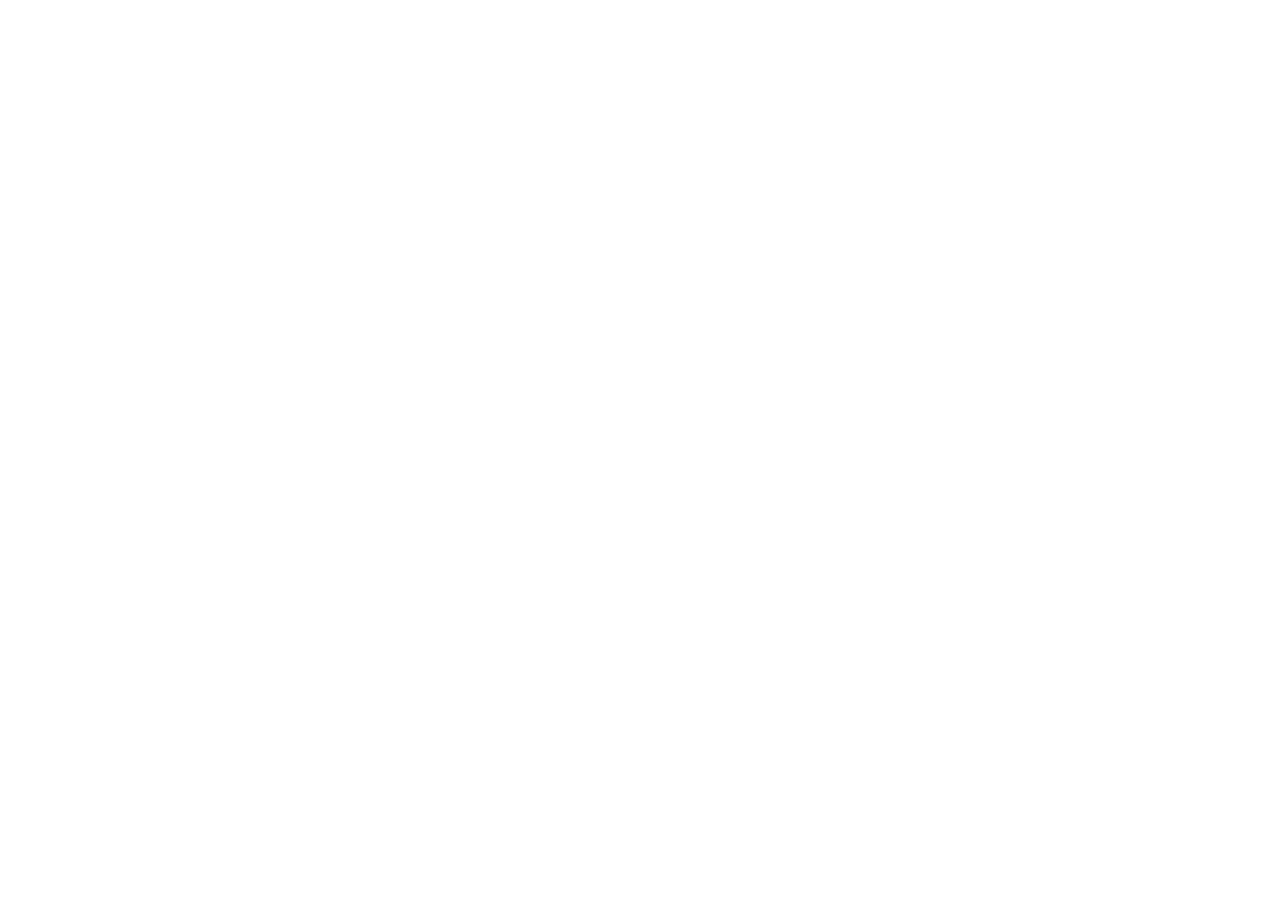
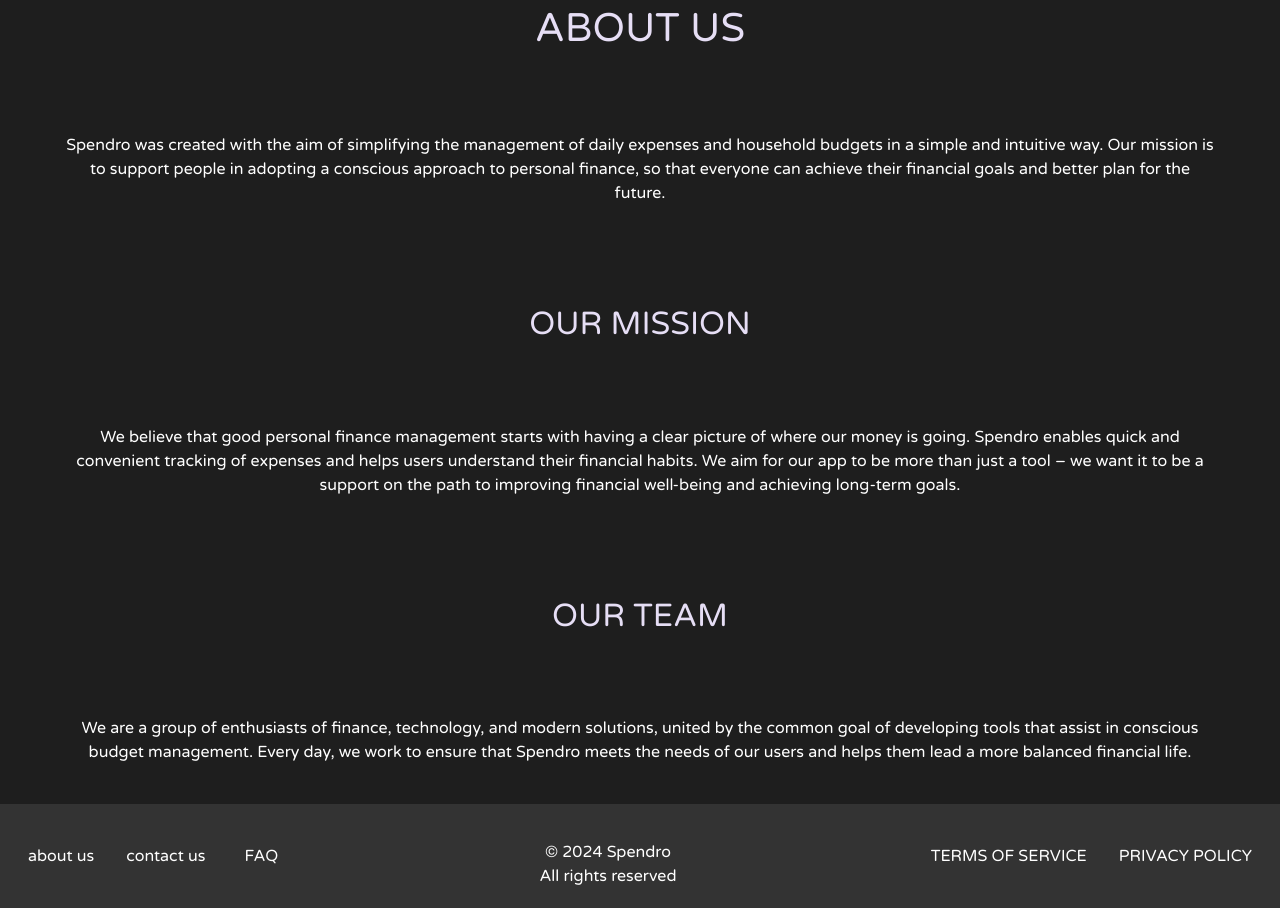
Before and after one commit to becool14/spendro, a React (Create React App) app in the folder frontend/: page /aboutUs in a window 1280 px wide. Before the commit this address had no page. Shown: the part 160-1068 px from the top of the page. Before the commit the page ends 800 px from the top, so only its background shows below. Built offline with nearby package versions, Linux system fonts and the light colour scheme.

Commit message:
[SPEN-13] Created page "About us"

```diff
--- a/frontend/src/App.jsx
+++ b/frontend/src/App.jsx
@@ -4,6 +4,7 @@ import { ThemeProvider } from '@mui/material/styles'
 import theme from './layouts/theme' // Імпортуємо тему
 import Home from './pages/Home'
 import Login from './pages/Login'
+import AboutUs from './pages/AboutUs'
 import '@fontsource/varela-round'
 
 function App() {
@@ -13,6 +14,7 @@ function App() {
         <Routes>
           <Route path="/" element={<Home />} />
           <Route path="/login" element={<Login />} />
+          <Route path="/aboutUs" element={<AboutUs />} />
         </Routes>
       </Router>
     </ThemeProvider>
--- a/frontend/src/components/Footer.jsx
+++ b/frontend/src/components/Footer.jsx
@@ -1,26 +1,37 @@
 // src/components/Footer.js
-import './Footer.css'
-import Typography from '@mui/material/Typography'
-import { Box, Button } from '@mui/material'
+import './Footer.css';
+import Typography from '@mui/material/Typography';
+import { Box, Button } from '@mui/material';
+import { Link } from 'react-router-dom';
 
 function Footer() {
   return (
-    <footer>
+    <Box
+      component="footer"
+      sx={{
+        mt: 'auto', // Додає верхній відступ автоматично для зміщення футера вниз
+        width: '100%',
+        backgroundColor: '#333',
+        color: '#fff',
+        position: 'relative',
+      }}
+    >
       <Box
-        className="footer-container" // Додали клас для застосування стилів
+        className="footer-container"
         sx={{
           display: 'flex',
           alignItems: 'center',
           justifyContent: 'space-between',
-          width: '100%',
-          flexWrap: 'wrap', // Дозволяє елементам обтікати один одного при маленькому екрані
-          padding: '20px', // Додати відступи
+          flexWrap: 'wrap',
+          padding: '20px',
         }}
       >
         {/* Ліва частина футера */}
-        <Box className="footer-buttons" sx={{ display: 'flex', gap: 2 }}>
+        <Box sx={{ display: 'flex', gap: 2 }}>
           <Button>
-            <Typography>about us</Typography>
+            <Link to="/aboutUs" style={{ textDecoration: 'none', color: 'inherit' }}>
+              <Typography>about us</Typography>
+            </Link>
           </Button>
           <Button>
             <Typography>contact us</Typography>
@@ -29,15 +40,17 @@ function Footer() {
             <Typography>FAQ</Typography>
           </Button>
         </Box>
+
+        {/* Текст в центрі */}
         <Box>
-          {/* Текст в центрі */}
           <Typography sx={{ textAlign: 'center', width: '100%', marginTop: 2 }}>
             &copy; 2024 Spendro
             <br /> All rights reserved
           </Typography>
         </Box>
+
         {/* Права частина футера */}
-        <Box className="footer-buttons" sx={{ display: 'flex', gap: 2 }}>
+        <Box sx={{ display: 'flex', gap: 2 }}>
           <Button>
             <Typography>TERMS OF SERVICE</Typography>
           </Button>
@@ -46,8 +59,7 @@ function Footer() {
           </Button>
         </Box>
       </Box>
-    </footer>
-  )
+    </Box>);
 }
 
-export default Footer
+export default Footer;
--- /dev/null
+++ b/frontend/src/pages/AboutUs.css
@@ -0,0 +1,25 @@
+.container {
+  padding: 0;
+  color: #fff;
+  min-height: 100vh; /* Забезпечує, щоб фон займав мінімум всю видиму висоту */
+  background-color: #1e1e1e;
+
+}
+
+.main-content {
+  text-align: center;
+  display: flex;
+  flex-direction: column;
+  height: 100vh; /* Висота на всю сторінку */
+  justify-content: space-between; /* Вирівнює Navbar, MainContent та Footer по вертикалі */
+}
+
+.text-section {
+  font-size: 1.1rem;
+  margin-bottom: 20px;
+  color: #cfcfcf;
+}
+
+h2, h3 {
+  text-transform: uppercase;
+}
--- /dev/null
+++ b/frontend/src/pages/AboutUs.jsx
@@ -0,0 +1,45 @@
+import Navbar from '../components/Navbar';
+import Footer from '../components/Footer';
+import Typography from '@mui/material/Typography';
+import { List, ListItem, Container, Button } from '@mui/material';
+
+import './AboutUs.css';
+
+function AboutUs() {
+  return (
+    <div className="container">
+      <Navbar />
+      <div className="main-content">
+        <Typography variant="h2" sx={{ fontSize: '2.5rem', color: '#E6DEF5', marginBottom: '20px' }}>
+          About us
+        </Typography>
+        <Container sx={{ textAlign: 'center', marginBottom: '40px' }}>
+          <Typography variant="body1" className="text-section">
+          Spendro was created with the aim of simplifying the management of daily expenses and household budgets in a simple and intuitive way. Our mission is to support people in adopting a conscious approach to personal finance, so that everyone can achieve their financial goals and better plan for the future.
+          </Typography>
+        </Container>
+
+        <Typography variant="h3" sx={{ fontSize: '2rem', color: '#E6DEF5', marginBottom: '20px' }}>
+          Our mission
+        </Typography>
+        <Container sx={{ textAlign: 'center', marginBottom: '40px' }}>
+          <Typography variant="body1" className="text-section">
+          We believe that good personal finance management starts with having a clear picture of where our money is going. Spendro enables quick and convenient tracking of expenses and helps users understand their financial habits. We aim for our app to be more than just a tool – we want it to be a support on the path to improving financial well-being and achieving long-term goals.
+          </Typography>
+        </Container>
+
+        <Typography variant="h3" sx={{ fontSize: '2rem', color: '#E6DEF5', marginBottom: '20px' }}>
+          Our team
+        </Typography>
+        <Container sx={{ textAlign: 'center', marginBottom: '40px' }}>
+          <Typography variant="body1" className="text-section">
+          We are a group of enthusiasts of finance, technology, and modern solutions, united by the common goal of developing tools that assist in conscious budget management. Every day, we work to ensure that Spendro meets the needs of our users and helps them lead a more balanced financial life.
+          </Typography>
+        </Container>
+      </div>
+      <Footer />
+    </div>
+  );
+}
+
+export default AboutUs;
```
